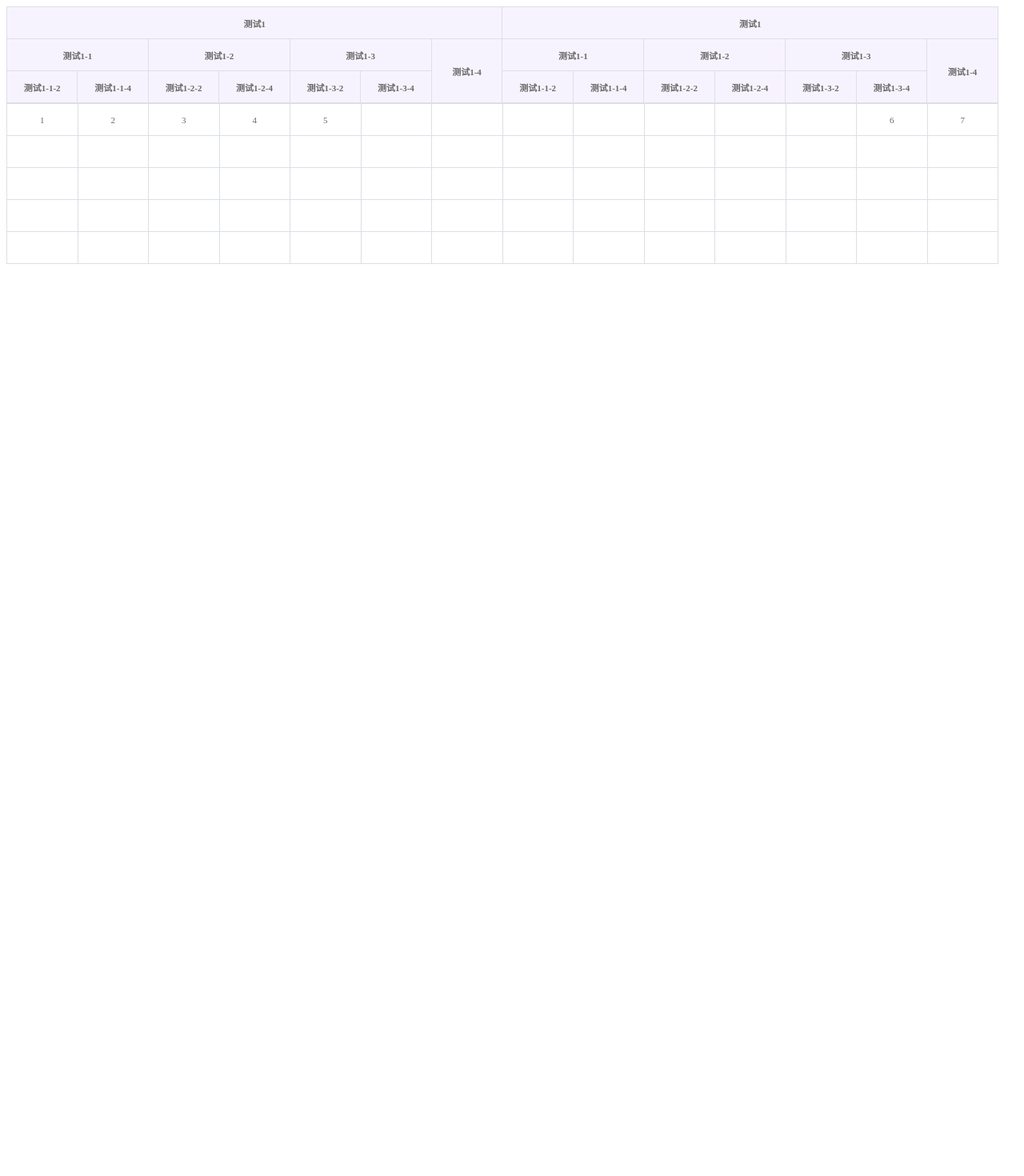
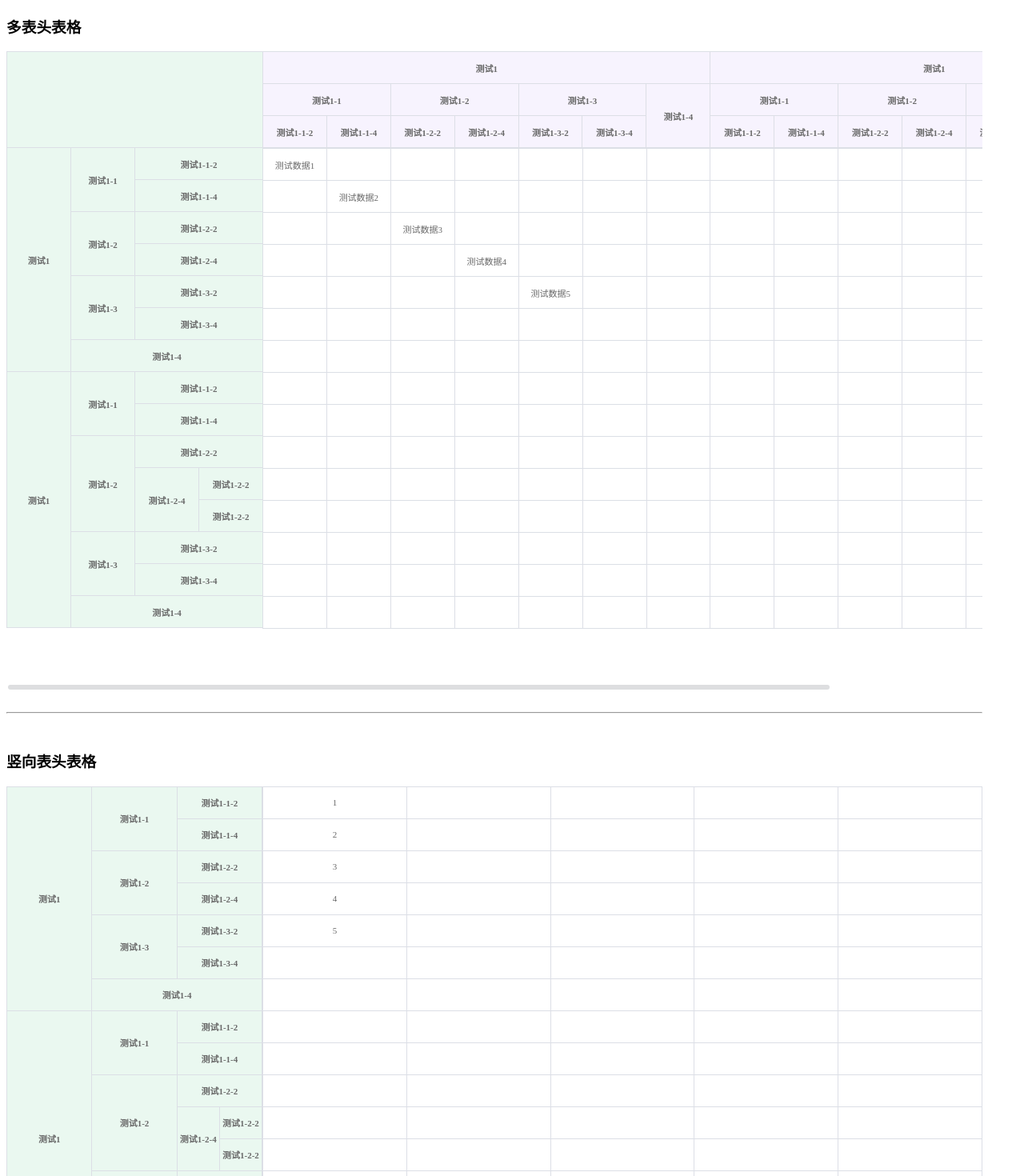
Before and after one commit to zhjing1019/moreTreeTable, a Vue app: page / in a window 1280 px wide. Shown: the top 1470 px of the page at 80% size. Before the commit the page ends 816 px from the top, so only its background shows below. Built offline with nearby package versions, Linux system fonts and the light colour scheme.

Commit message:
moreTreeTable

```diff
--- a/src/App.vue
+++ b/src/App.vue
@@ -1,16 +1,16 @@
 <template>
   <div class="more-app">
-    <!-- <h3>多表头表格</h3> -->
-    <!-- <more-tree-table :colData="colHead" :rowData="rowHead" :tableValue="tableValue1"></more-tree-table> -->
-    <!-- <br>
+    <h3>多表头表格</h3>
+    <more-tree-table :colData="colHead" :rowData="rowHead" :tableValue="tableValue1"></more-tree-table>
+    <br>
     <hr>
     <br>
     <h3>竖向表头表格</h3>
-    <more-tree-table :colData="colHead" :tableValue="tableValue2"></more-tree-table> -->
-    <!-- <br>
+    <more-tree-table :colData="colHead" :tableValue="tableValue2"></more-tree-table>
+    <br>
     <hr>
     <br>
-    <h3>横向表头表格</h3> -->
+    <h3>横向表头表格</h3>
     <more-tree-table :rowData="rowHead" :tableValue="tableValue2"></more-tree-table>
 
   </div>
@@ -41,7 +41,7 @@ export default {
 
 <style>
 .more-app{
-  width: calc(100vw - 40px);
+  width: calc(100vw - 60px);
   height: 100vh;
 
 
--- a/src/components/ColHead.vue
+++ b/src/components/ColHead.vue
@@ -29,6 +29,7 @@ export default {
       createHead() {
         let [tr] = [[]];
         //左上角部分
+        if(this.edit.rowData && this.edit.rowData.length > 0) {
             let rowspan = this.edit.allHeadRow.length;
             let colspan = this.edit.allColHeadRow.length;
             for(let i = 0; i < rowspan; i++) {
@@ -41,6 +42,8 @@ export default {
                     tr.push(<tr></tr>)
                 }
             }
+        }
+
         // //左下角部分；
         if(this.allRow) {
             this.edit.resetNewColHead.forEach((x) => {
```
Lines whose indentation alone changed are shown as unchanged.
